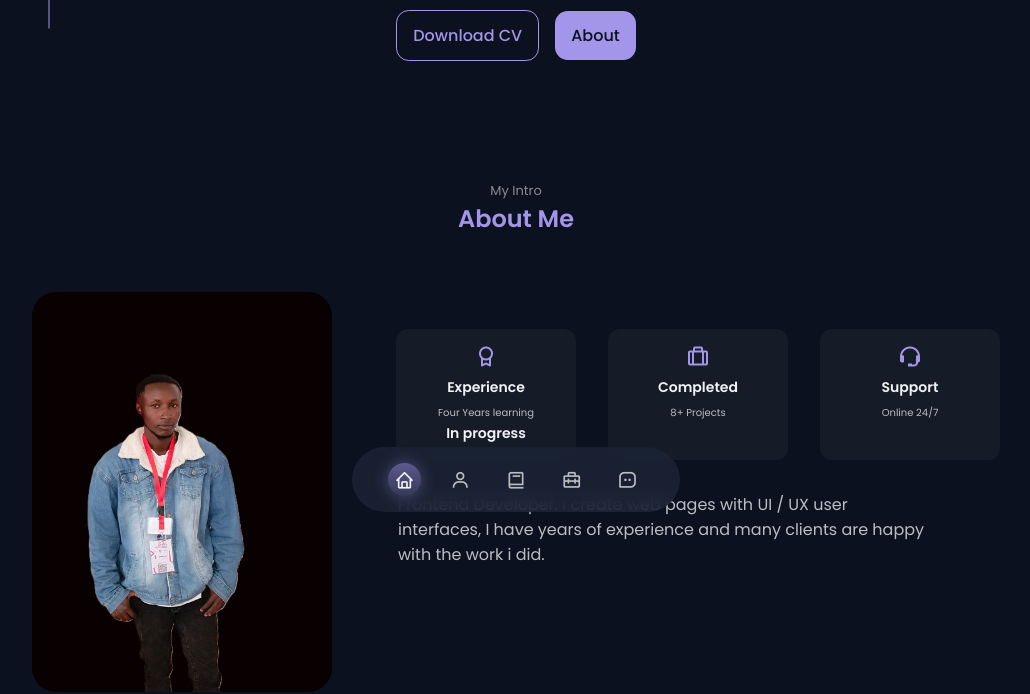
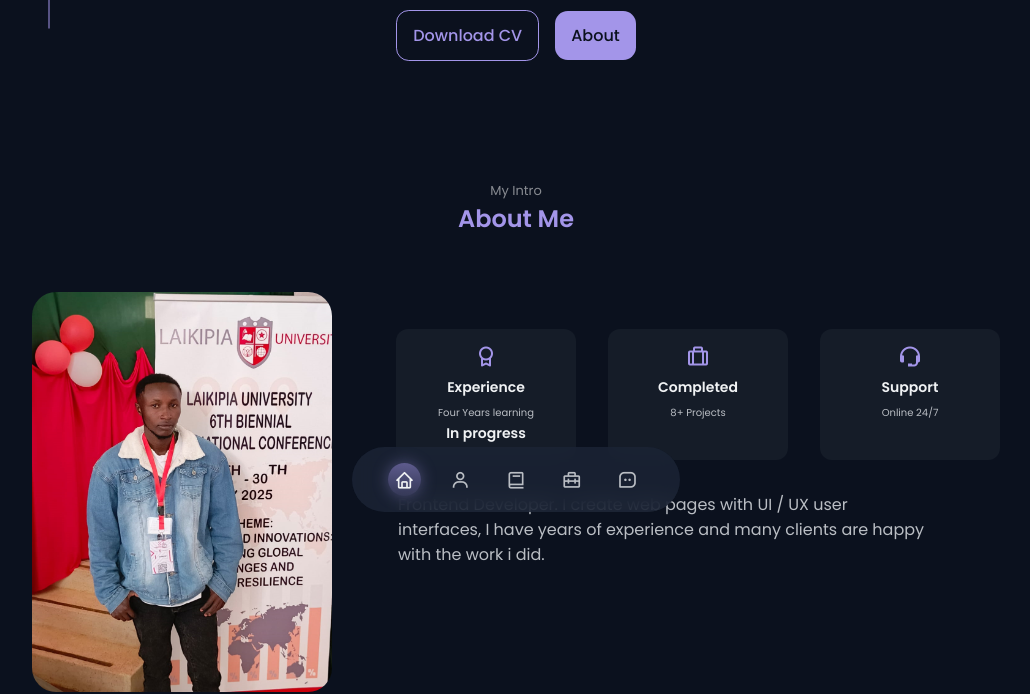
Before and after one commit to Francis-Ngigi/Franck..github.io, a plain HTML site: page index.html in a window 1280 px wide. Shown: the part 272-966 px from the top of the page, without its empty margins (124-1154 px from the left). Drawn offline with nearby package versions, Linux system fonts and the light colour scheme.

Commit message:
Update index.html

```diff
--- a/index.html
+++ b/index.html
@@ -106,7 +106,7 @@
             <h2 class="section__title">About Me</h2>
 
             <div class="about__container container grid">
-                <img src="assets/img/perfil.jpg" alt="" class="about__img">
+                <img src="assets/img/perfil.png" alt="" class="about__img">
 
                 <div class="about__data">
                     <div class="about__info">
```
